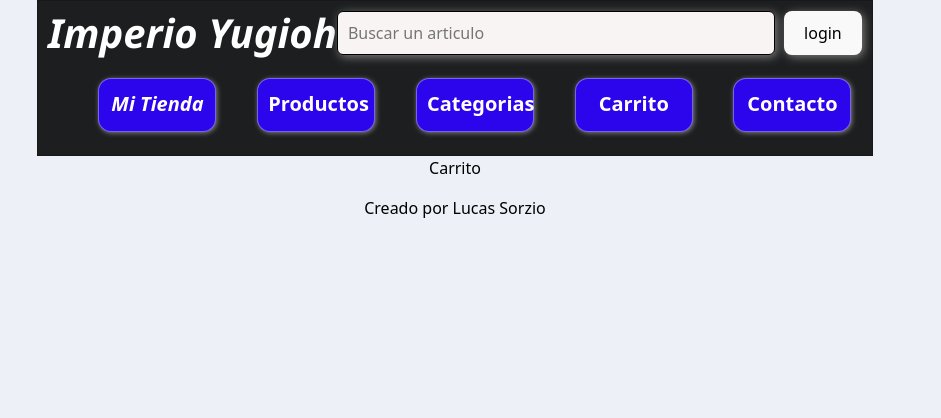
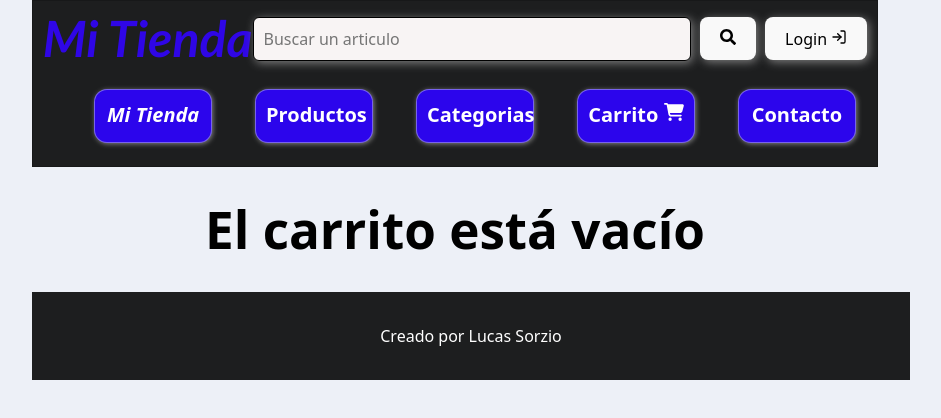
Before and after one commit to spawnew/tienda, a React app: page /carrito in a window 1280 px wide. Shown: the top 418 px of the page, without its empty margins (185-1126 px from the left). Built offline with nearby package versions, Linux system fonts and the light colour scheme; the HTML template or start-up script is replaced by a standard one.

Commit message:
agregado de context para la funcionalidad del carrito

```diff
--- a/package.json
+++ b/package.json
@@ -12,6 +12,7 @@
   "dependencies": {
     "react": "^19.2.0",
     "react-dom": "^19.2.0",
+    "react-icons": "^5.5.0",
     "react-router-dom": "^7.9.4"
   },
   "devDependencies": {
--- a/src/App.jsx
+++ b/src/App.jsx
@@ -8,16 +8,18 @@
 import { BrowserRouter, Route, Routes } from 'react-router-dom'
 import Categorias from './Componentes/Categorias/Categorias.jsx'
 import Home from './Componentes/Home/Home.jsx'
+import { CartProvider } from './Context/ContextCart.jsx'
 function App() {
 
 
   return (
     <>
       <BrowserRouter>
-
+     <CartProvider>
       <Navbar />
 
         <Routes>
+
           <Route path='/' element={<Home/>}/>
           <Route path='/categoria' element={<Categorias/>}/>
       <Route path='/producto' element={<Productos/>}/>
@@ -25,7 +27,7 @@
           <Route path='/carrito' element={<Carrito/>}/>
 
       </Routes>
-
+     </CartProvider>
       <Footer />
 
 
--- a/src/Componentes/Carrito/Carrito.jsx
+++ b/src/Componentes/Carrito/Carrito.jsx
@@ -1,9 +1,24 @@
-import React from 'react'
+
+
+import { useContext } from 'react'
+import ContextCart from '../../Context/ContextCart.jsx'
 
 const Carrito = () => {
-  return (
-    <div>Carrito</div>
+  const { cart } = useContext(ContextCart)
+
+   return (
+    <div>
+      {cart.length === 0 ? (
+        <h1>El carrito está vacío</h1>
+      ) : (
+        cart.map((item) => (
+          <div key={item.id}>
+            <h2>{item.nombre}</h2>
+            <p>Cantidad: {item.cantidad}</p>
+          </div>
+        ))
+      )}
+    </div>
   )
 }
-
-export default Carrito
+export default Carrito;
--- a/src/Componentes/Footer/Footer.jsx
+++ b/src/Componentes/Footer/Footer.jsx
@@ -1,8 +1,8 @@
 import React from 'react'
-
+import './footer.css'
 const Footer = () => {
   return (
-    <div><p>Creado por Lucas Sorzio</p></div>
+    <div className='footer'><p>Creado por Lucas Sorzio</p></div>
   )
 }
 
--- /dev/null
+++ b/src/Componentes/Footer/footer.css
@@ -0,0 +1,10 @@
+.footer{
+    background-color: #1d1e1f;
+    color: white;
+    text-align: center;
+    padding: 1rem;
+    position: relative;
+    bottom: 0;
+    width: 100%;
+    margin-top: 2rem;
+}
--- a/src/Componentes/Form/Form.jsx
+++ b/src/Componentes/Form/Form.jsx
@@ -1,5 +1,7 @@
 import React from 'react'
 import { useState } from 'react'
+import { FaSearch } from "react-icons/fa";
+import{Link} from 'react-router-dom'
 const Form = ({obtener}) => {
 
   const [form, setForm] = useState({ producto: "" })
@@ -23,7 +25,10 @@
 <form onSubmit={handleSubmit}>
                 <input type="text" onChange={handleChange} name="producto" value={form.producto} placeholder='Buscar un articulo'>
                 </input>
-</form>
+                <Link to="/producto">
+                <button type='submit'> <FaSearch /></button>
+</Link>
+            </form>
     </div>
   )
 }
--- a/src/Componentes/Navbar/Navbar.jsx
+++ b/src/Componentes/Navbar/Navbar.jsx
@@ -2,6 +2,8 @@
 import { NavLink } from 'react-router-dom'
 import Form from '../Form/Form.jsx'
 import './nav.css'
+import { FaCartShopping } from "react-icons/fa6";
+import { FiLogIn } from "react-icons/fi";
 const Navbar = () => {
 
 
@@ -10,14 +12,14 @@
     <nav>
 
       <div className='titulo'>
-        <h1>Imperio Yugioh</h1>
+        <h1>Mi Tienda</h1>
         <div className='buscador'>
           <Form/>
 
 
         </div>
         <div>
-          <button>login</button>
+          <button>Login <FiLogIn /></button>
         </div>
       </div>
 
@@ -30,7 +32,8 @@
         <li><NavLink to="/producto">Productos</NavLink></li>
         <li><NavLink to="/categoria">Categorias</NavLink></li>
 
-        <li><NavLink to="/carrito">Carrito</NavLink></li>
+        <li><NavLink to="/carrito">Carrito <FaCartShopping />
+</NavLink></li>
         <li><NavLink to="/contacto">Contacto</NavLink></li>
 
 
--- a/src/Componentes/Navbar/nav.css
+++ b/src/Componentes/Navbar/nav.css
@@ -85,12 +85,13 @@
 
 }
 .titulo h1{
+
     margin: 0;
     padding: 0;
-    font-size: 40px;
-    color: white;
+    font-size: 50px;
+    color: rgb(47, 6, 230);
 justify-content: flex-start;
-font-family: 'Segoe UI', Tahoma, Geneva, Verdana, sans-serif;
+font-family: 'Gill Sans', 'Gill Sans MT', Calibri, 'Trebuchet MS', sans-serif;
 
 }
 .buscador input{
@@ -110,3 +111,10 @@
 
 
 }
+.titulo h1:hover{
+    color: #d4d8dd;
+    transition: 0.6s;
+
+    border-radius: 12px;
+    box-shadow: 2px 2px 10px gray;
+}
--- a/src/Componentes/Productos/ProductoItem/ProductoItem.jsx
+++ b/src/Componentes/Productos/ProductoItem/ProductoItem.jsx
@@ -1,8 +1,10 @@
 import React from 'react'
-import  './producto.css'
-const ProductoItem = ({id, nombre, precio, descripcion, imagen}) => {
-
-
+import './producto.css'
+import { useContext } from 'react'
+import ContextCart from '../../../Context/ContextCart.jsx'
+const ProductoItem = ({producto}) => {
+    const { nombre, precio, descripcion, fotos} = producto
+ const { agregar } = useContext(ContextCart)
 
 
     return (
@@ -13,7 +15,7 @@
                     <h2>{nombre}</h2>
                     </li>
                     <li>
-                        <img src={imagen} alt={nombre} />
+                        <img src={fotos} alt={nombre} />
                     </li>
                   <li>
                 <p>{descripcion}</p>
@@ -22,7 +24,7 @@
                     <p>Precio: ${precio}</p>
                 </li>
                 <li>
-                    <button><p>Agregar al carrito</p></button>
+                    <button onClick={()=>agregar(producto)}><p>Agregar al carrito</p></button>
                     </li>
 
              </ul>
--- a/src/Componentes/Productos/ProductoItem/producto.css
+++ b/src/Componentes/Productos/ProductoItem/producto.css
@@ -12,8 +12,8 @@
 height: 400px;
 width: 300px;
 flex-direction: column;
-border: 2px solid #007BFF;;
-border-radius: 12px;
+border: 1px solid #007BFF;;
+border-radius: 10px;
 box-shadow: 0 2px 8px rgba(0, 0, 0, 0.1);
 }
 .producto :hover{
--- a/src/Componentes/Productos/Productos.jsx
+++ b/src/Componentes/Productos/Productos.jsx
@@ -13,11 +13,7 @@
               return (<div key={producto.id}>
                 <ProductoItem
 
-                 id={producto.id}
-                  nombre={producto.nombre}
-                  precio={producto.precio}
-                   descripcion={producto.descripcion}
-                   imagen={producto.fotos}
+                producto={producto}
 
 
 
--- /dev/null
+++ b/src/Context/ContextCart.jsx
@@ -0,0 +1,32 @@
+
+import { createContext, useState } from "react";
+
+  const ContextCart= createContext(null);
+
+export const CartProvider = ({ children }) => {
+ const controlar=(id) => {
+    const item = cart.find((item) => item.id === id);
+    return item;
+}
+const [cart, setCart] = useState([]);
+
+    const agregar = (item) => {
+        if (controlar(item.id)) {
+            setCart(cart.map((item) => item.id === item.id ? { ...item,  cantidad: item.cantidad + 1 } : item));
+    } else {
+        setCart([...cart, { ...item, cantidad: 1 }]);
+    }
+}
+
+
+
+    const carrito = {
+        cart, setCart, agregar
+    }
+return (
+        <ContextCart.Provider value={carrito}>
+            {children}
+        </ContextCart.Provider>
+    );
+};
+export default ContextCart;
```
Also changed, not shown: 1 other file (tests, documents, lock files or other folders).
